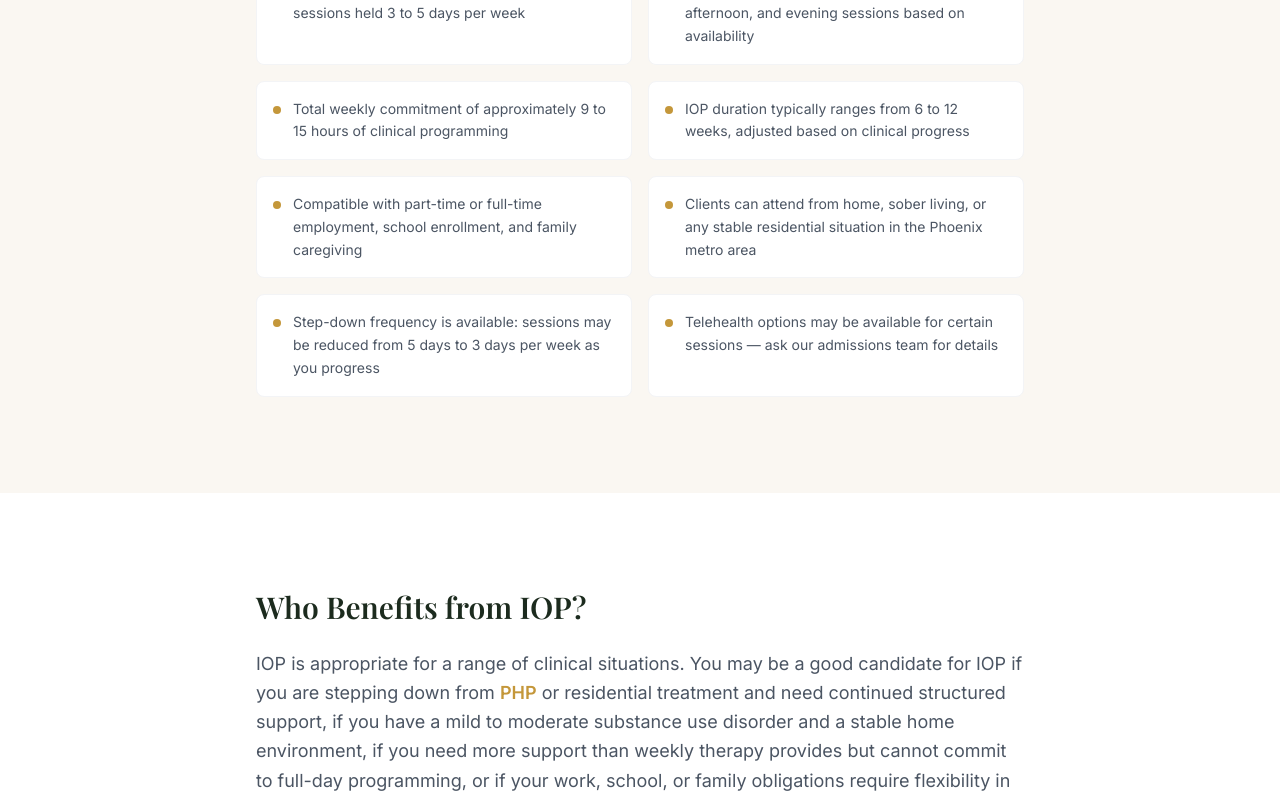
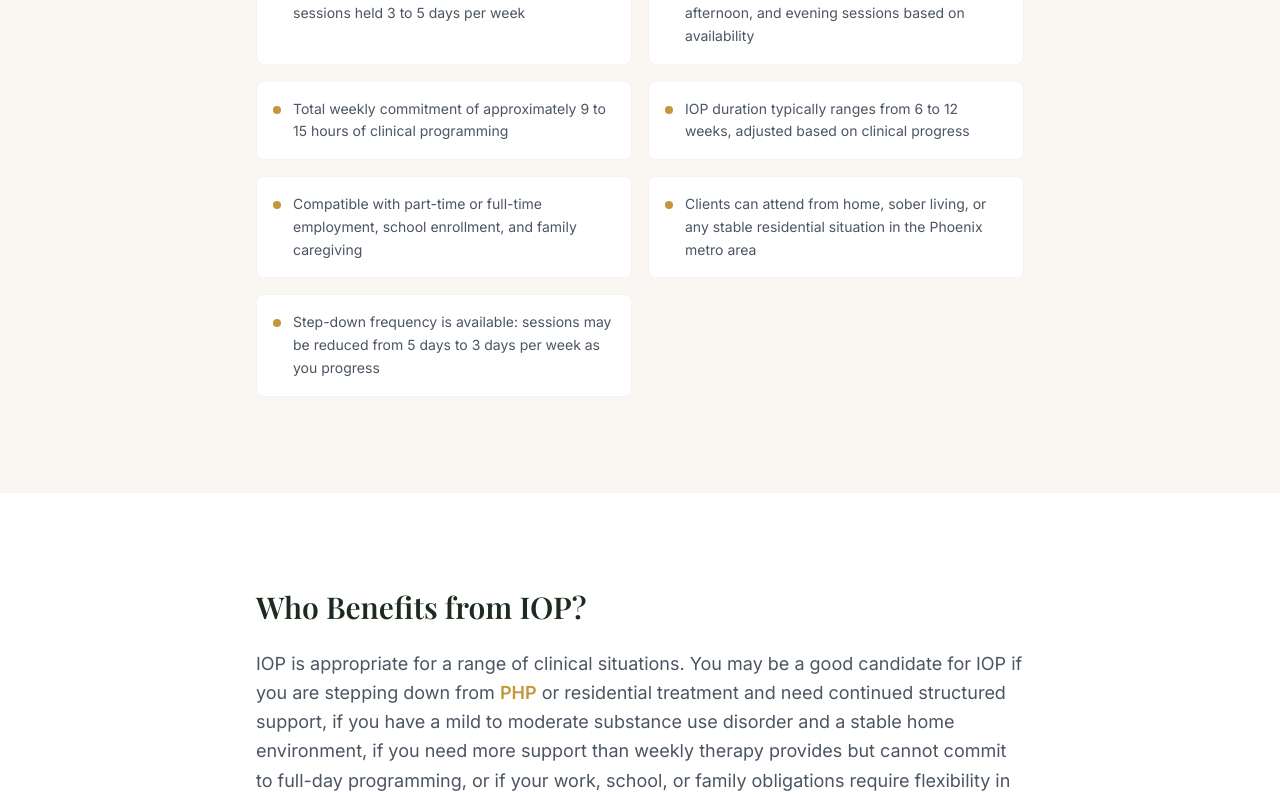
Before and after one commit to thainguyenaz/drc-nextjs, a Next.js app: page /levels-of-care/iop in a window 1280 px wide. Shown: the part 3493-4287 px from the top of the page. Built offline with nearby package versions, Linux system fonts and the light colour scheme; a web font is replaced by a local one.

Commit message:
fix: remove IOP telehealth bullet

```diff
--- a/src/app/levels-of-care/iop/page.tsx
+++ b/src/app/levels-of-care/iop/page.tsx
@@ -279,7 +279,6 @@ export default function IOPPage() {
                 "Compatible with part-time or full-time employment, school enrollment, and family caregiving",
                 "Clients can attend from home, sober living, or any stable residential situation in the Phoenix metro area",
                 "Step-down frequency is available: sessions may be reduced from 5 days to 3 days per week as you progress",
-                "Telehealth options may be available for certain sessions — ask our admissions team for details",
               ].map((item, i) => (
                 <div
                   key={i}
```
